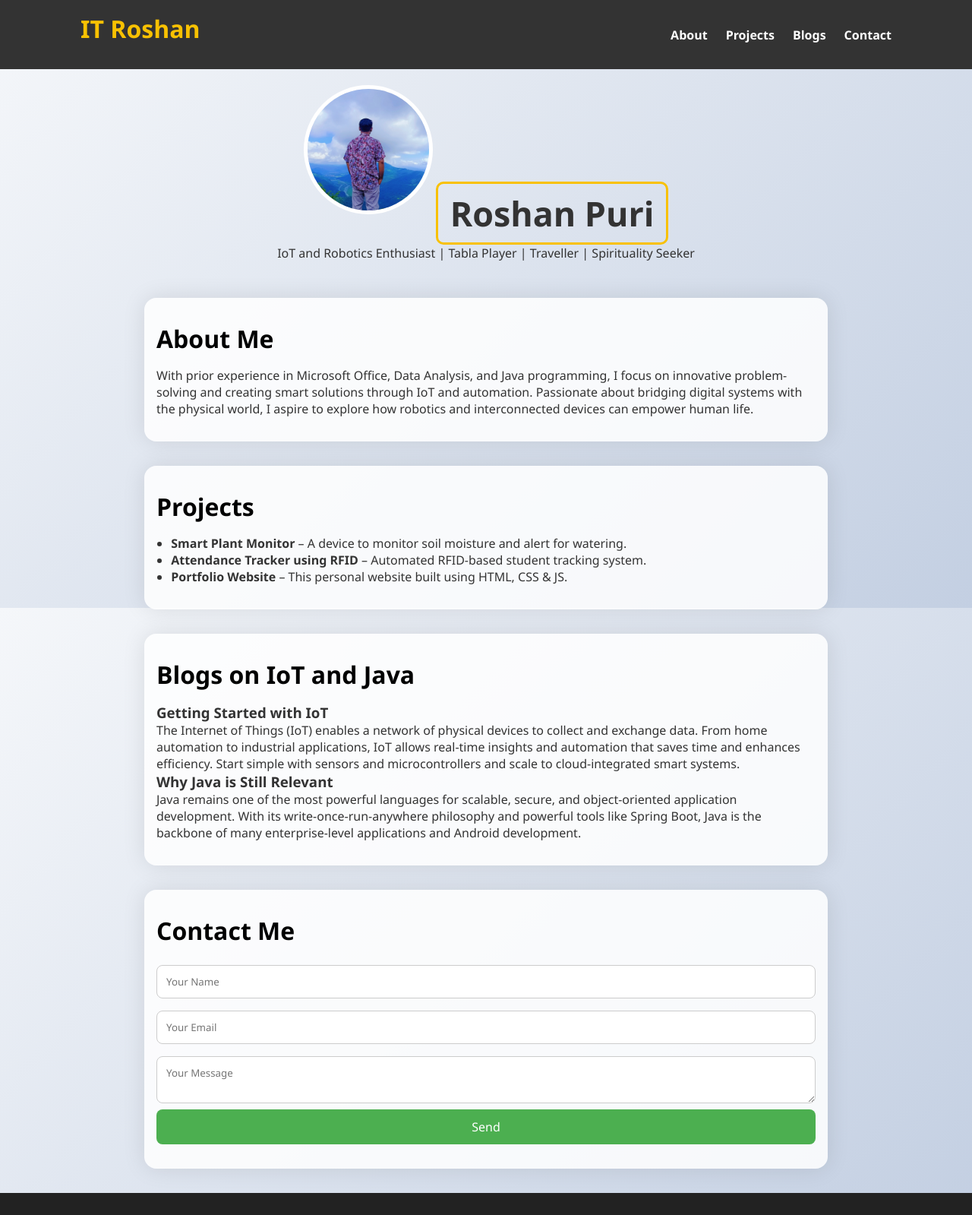
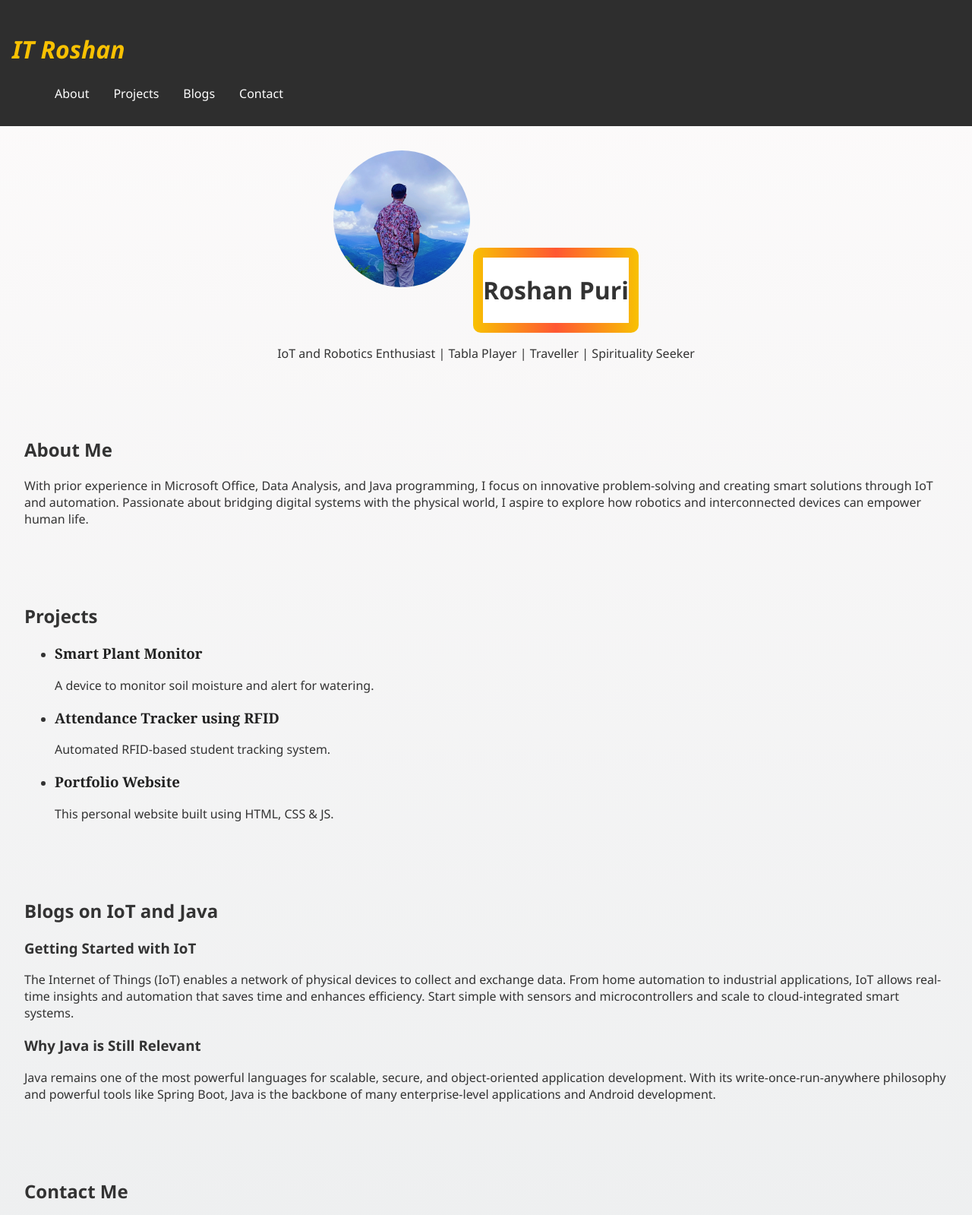
Before and after one commit to ranchoroshan/roshanpuri-portfolio, a plain HTML site: page index.html in a window 1280 px wide. Shown: the top 1599 px of the page at 76% size. Drawn offline with Linux system fonts and the light colour scheme.

Commit message:
Add files via upload

```diff
--- a/index.html
+++ b/index.html
@@ -23,7 +23,9 @@
 
   <header class="hero">
     <img src="profile.webp" alt="Roshan Puri" class="profile-pic"/>
-    <h1 class="border-name">Roshan Puri</h1>
+    <div class="animated-border">
+      <h1 class="border-name">Roshan Puri</h1>
+    </div>
     <p>IoT and Robotics Enthusiast | Tabla Player | Traveller | Spirituality Seeker</p>
   </header>
 
@@ -35,9 +37,9 @@
   <section class="projects" id="projects">
     <h2><strong>Projects</strong></h2>
     <ul>
-      <li><strong>Smart Plant Monitor</strong> – A device to monitor soil moisture and alert for watering.</li>
-      <li><strong>Attendance Tracker using RFID</strong> – Automated RFID-based student tracking system.</li>
-      <li><strong>Portfolio Website</strong> – This personal website built using HTML, CSS & JS.</li>
+      <li><h3>Smart Plant Monitor</h3><p>A device to monitor soil moisture and alert for watering.</p></li>
+      <li><h3>Attendance Tracker using RFID</h3><p>Automated RFID-based student tracking system.</p></li>
+      <li><h3>Portfolio Website</h3><p>This personal website built using HTML, CSS & JS.</p></li>
     </ul>
   </section>
 
--- a/script.js
+++ b/script.js
@@ -1,7 +1 @@
-
-const menuToggle = document.getElementById("menu-toggle");
-const navLinks = document.getElementById("nav-links");
-
-menuToggle.addEventListener("click", () => {
-  navLinks.classList.toggle("active");
-});
+document.getElementById('menu-toggle').addEventListener('click', () => document.getElementById('nav-links').classList.toggle('show'));
--- a/styles.css
+++ b/styles.css
@@ -1,142 +1,81 @@
 
-* {
+body {
+  font-family: 'Segoe UI', sans-serif;
   margin: 0;
   padding: 0;
-  box-sizing: border-box;
-  font-family: 'Segoe UI', sans-serif;
-}
-body {
-  background: linear-gradient(135deg, #f5f7fa, #c3cfe2);
-  background-attachment: fixed;
+  background: linear-gradient(to bottom, #fdfbfb, #ebedee);
   color: #333;
-  scroll-behavior: smooth;
 }
 .navbar {
-  background-color: #333;
-  position: fixed;
-  width: 100%;
-  z-index: 1000;
-  padding: 1rem 0;
-}
-.nav-container {
-  max-width: 1100px;
-  margin: auto;
-  display: flex;
-  justify-content: space-between;
-  align-items: center;
-  padding: 0 1rem;
+  background: #2e2e2e;
+  color: white;
+  padding: 1rem;
 }
 .logo {
+  font-size: 2rem;
+  font-style: italic;
   color: #f8c102;
-  font-size: 2rem;
 }
 .nav-links {
+  display: flex;
   list-style: none;
-  display: flex;
-  gap: 1.5rem;
 }
-.nav-links li a {
+.nav-links li {
+  margin: 0 1rem;
+}
+.nav-links a {
+  color: white;
   text-decoration: none;
-  color: white;
-  font-weight: bold;
-  transition: color 0.3s ease-in-out;
-}
-.nav-links li a:hover {
-  color: #f8c102;
 }
 .menu-toggle {
   display: none;
-  color: #fff;
-  font-size: 1.5rem;
-  cursor: pointer;
 }
 .hero {
   text-align: center;
-  padding: 7rem 1rem 3rem;
+  padding: 2rem;
 }
 .profile-pic {
-  width: 170px;
-  height: 170px;
+  width: 180px;
+  height: 180px;
   border-radius: 50%;
   object-fit: cover;
-  border: 5px solid #ffffff;
-  margin-bottom: 1rem;
-  transition: transform 0.5s ease-in-out;
-}
-.profile-pic:hover {
-  transform: scale(1.1);
-}
-.border-name {
-  display: inline-block;
-  padding: 0.5rem 1rem;
-  border: 3px solid #f8c102;
-  border-radius: 10px;
-  font-size: 2.8rem;
-  color: #333;
-}
-h2 {
-  font-size: 2rem;
-  color: #000;
   margin-bottom: 1rem;
 }
+.animated-border {
+  display: inline-block;
+  padding: 10px;
+  border-radius: 10px;
+  border: 3px solid transparent;
+  background-image: linear-gradient(white, white), linear-gradient(to right, #f8c102, #ff5733, #f8c102);
+  background-origin: border-box;
+  background-clip: content-box, border-box;
+  animation: animatedBorder 5s linear infinite;
+}
+@keyframes animatedBorder {
+  0% { background-position: 0% 50%; }
+  100% { background-position: 100% 50%; }
+}
 section {
-  padding: 2rem 1rem;
-  margin: 0 auto;
-  max-width: 900px;
-  background: rgba(255,255,255,0.85);
-  border-radius: 16px;
-  box-shadow: 0 0 30px rgba(0,0,0,0.1);
-  margin-bottom: 2rem;
+  padding: 2rem;
 }
-section ul {
-  padding-left: 1.2rem;
+.projects h3 {
+  font-family: 'Georgia', serif;
+  color: #222;
 }
-form {
-  display: flex;
-  flex-direction: column;
-}
-input, textarea {
-  padding: 0.75rem;
-  margin: 0.5rem 0;
-  border-radius: 8px;
-  border: 1px solid #ccc;
+form input, form textarea {
+  display: block;
+  width: 100%;
+  margin-bottom: 1rem;
 }
 button {
-  background: #4CAF50;
-  padding: 0.75rem;
+  padding: 0.5rem 1rem;
+  background: #2e2e2e;
+  color: white;
   border: none;
-  border-radius: 8px;
-  color: white;
-  font-size: 1rem;
-  cursor: pointer;
-}
-button:hover {
-  background: #388e3c;
 }
 footer {
-  background: #222;
+  background: #2e2e2e;
   color: white;
-  padding: 2rem;
   text-align: center;
-  font-style: italic;
+  padding: 1rem;
 }
-
-/* Mobile Responsive */
-@media (max-width: 768px) {
-  .nav-links {
-    display: none;
-    flex-direction: column;
-    background: #444;
-    position: absolute;
-    right: 1rem;
-    top: 60px;
-    padding: 1rem;
-    border-radius: 8px;
-  }
-  .nav-links.active {
-    display: flex;
-  }
-  .menu-toggle {
-    display: block;
-  }
-}
```
